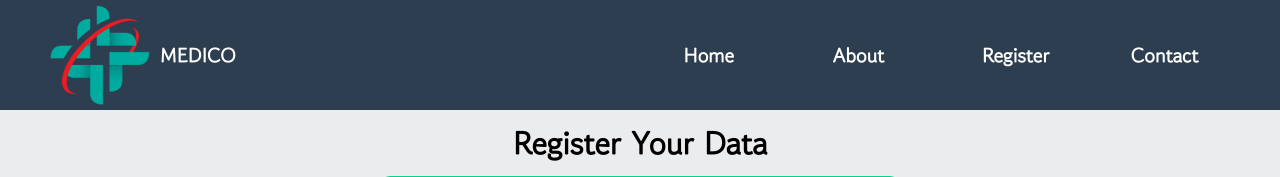
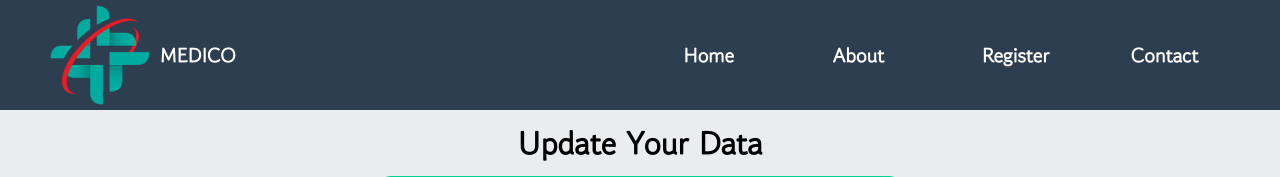
Before and after one commit to geek-ninja/Patients-Database, a Django app: page /hospital/update/2/ in a window 1280 px wide. Shown: the top 177 px of the page. Run offline with Django 3.2, Linux system fonts and the light colour scheme; data comes from the database, SQL or seed files in the repository.

Commit message:
Update update.html

```diff
--- a/hospital/templates/patient/update.html
+++ b/hospital/templates/patient/update.html
@@ -17,7 +17,7 @@
             <div class="home_nav_btn"><a href="#">Contact</a></div>
         </div>
     </div>
-    <h1>Register Your Data</h1>
+    <h1>Update Your Data</h1>
     <div class="create_field">
         <div class="form_field">
             {% block content %}
```
